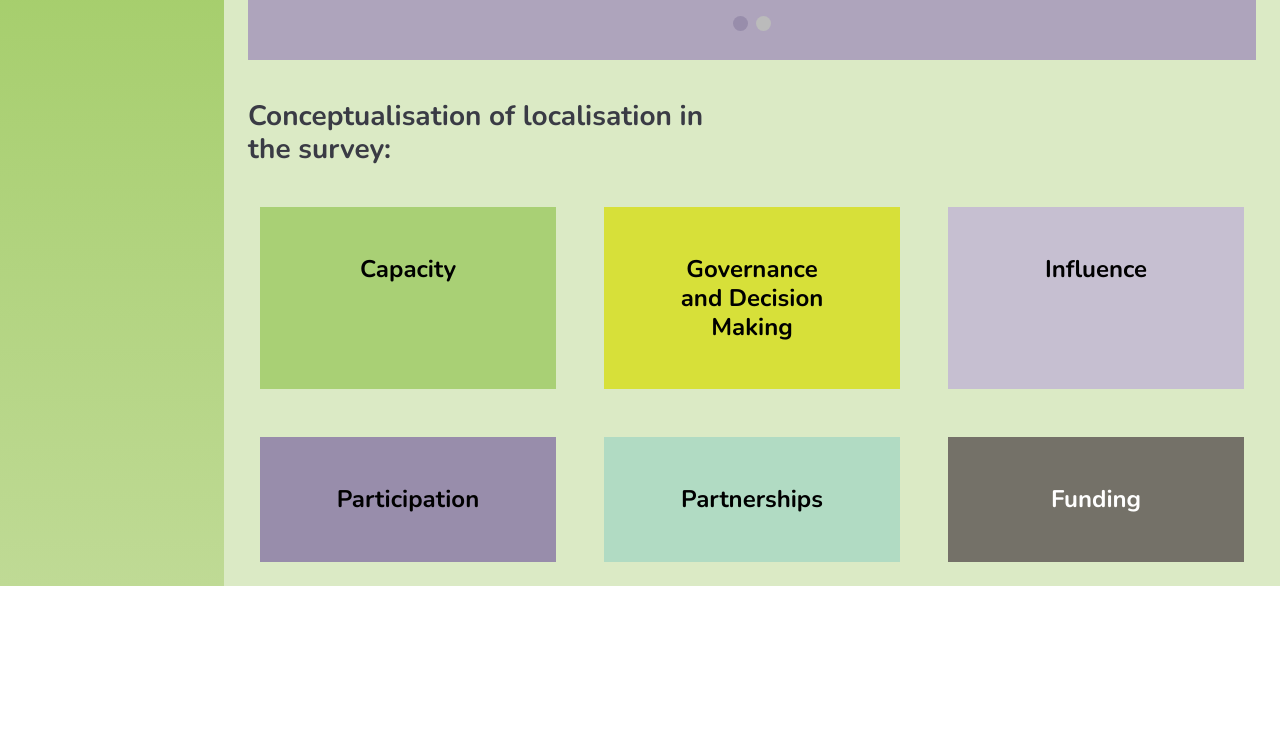
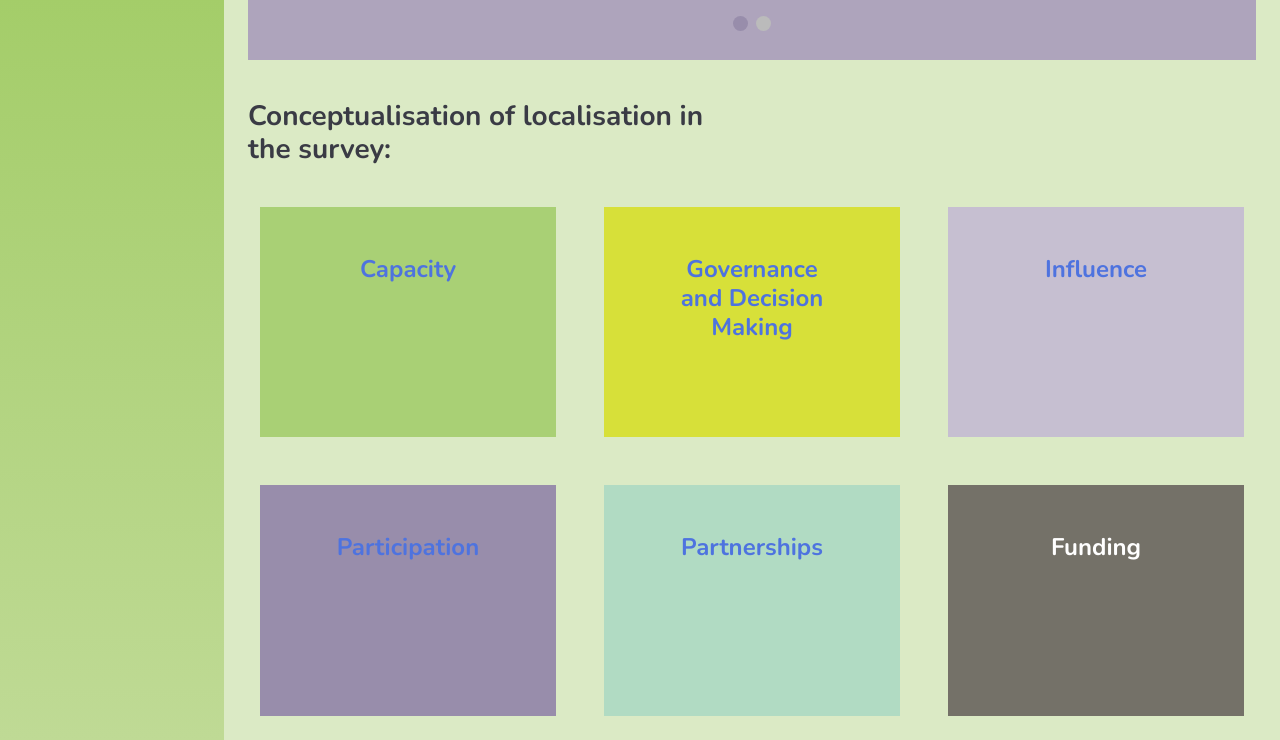
Before and after one commit to CP-AoR-Ukraine/Localization-Dashboard, a plain HTML site: page index.html in a window 1280 px wide. Shown: the part 537-1277 px from the top of the page. Before the commit the page ends 1123 px from the top, so only its background shows below. Drawn offline with nearby package versions, Linux system fonts and the light colour scheme.

Commit message:
Add files via upload

```diff
--- a/index.html
+++ b/index.html
@@ -152,36 +152,36 @@ issues of localisation and provide the basis to create an action plan towards in
     </div>
 </div>
 </div>
-<div class="row">
-<div class="col m-4  ml-5" style="background-color:#a9d075;">
-<a class="link" href="capacity.html">
+<div class="row" >
+<div class=" link col m-4  ml-5" style="background-color:#a9d075;height:12em;" >
+<a class="under"  href="capacity.html">
 <span class="header"><h4><p class="text-center m-5 "><b>Capacity</b></p></h4></span>
 <span class="question">Q: Is there collaboration in the coordination group to collectively address the capacity issues that are faced by partners? </span> </a>
 </div>
-<div class="col m-4" style="background-color:#d7e039;">
-<a class="link" href="governance.html">
+<div class="link col m-4" style="background-color:#d7e039;height:12em;height:12em;height:12em;height:12em;height:12em;">
+<a class="under" href="governance.html">
 <h4><p class="text-center m-5 "><b>Governance and Decision Making</b></p></h4>
 <span class="question"> Q: Who makes decisions, and who is in the room when decisions are made? </span></a>
 </div>
-<div class="col m-4 mr-5" style="background-color:#c6bfd1;">
-<a class="link" href="influence.html">
+<div class="link col m-4 mr-5" style="background-color:#c6bfd1;height:12em;height:12em;height:12em;height:12em;">
+<a class="under" href="influence.html">
 <h4><p class="text-center m-5 "><b>Influence</b></p></h4>
 <span class="question"> Q: Who actually has power to influence in coordination and decision-making processes? </span> </a>
 </div>
 </div>
 <div class="row">
-<div class="col m-4 ml-5" style="background-color:#988dab;">
-<a class="link" href="influence.html">
+<div class="link col m-4 ml-5" style="background-color:#988dab;height:12em;height:12em;height:12em;">
+<a class="under" href="influence.html">
 <h4><p class="text-center m-5 "><b>Participation</b></p></h4>
 <span class="question"> Q: Who actually has power to participate in coordination and decision-making processes? </span></a>
 </div>
-<div class="col m-4" style="background-color:#b1dbc3;">
-<a class="link" href="partnerships.html">
+<div class="link col m-4" style="background-color:#b1dbc3;height:12em;height:12em;">
+<a class="under" href="partnerships.html">
 <h4><p class="text-center m-5 "><b>Partnerships</b></p></h4>
 <span class="question"> Q: Are partnerships between international and national organisations equal? </span></a>
 </div>
-<div class="col m-4 mr-5" style="background-color:#747168;">
-<a class="link" href="partnerships.html">
+<div class="link col m-4 mr-5" style="background-color:#747168;height:12em;">
+<a class="under" href="partnerships.html">
 <h4><p class="text-center m-5 text-white"><b>Funding</b></p></h4>
 <span class="question text-white">Q: Does funding go directly to local and national actors, or is it just going to international actors? </span></a>
 </div>
```
